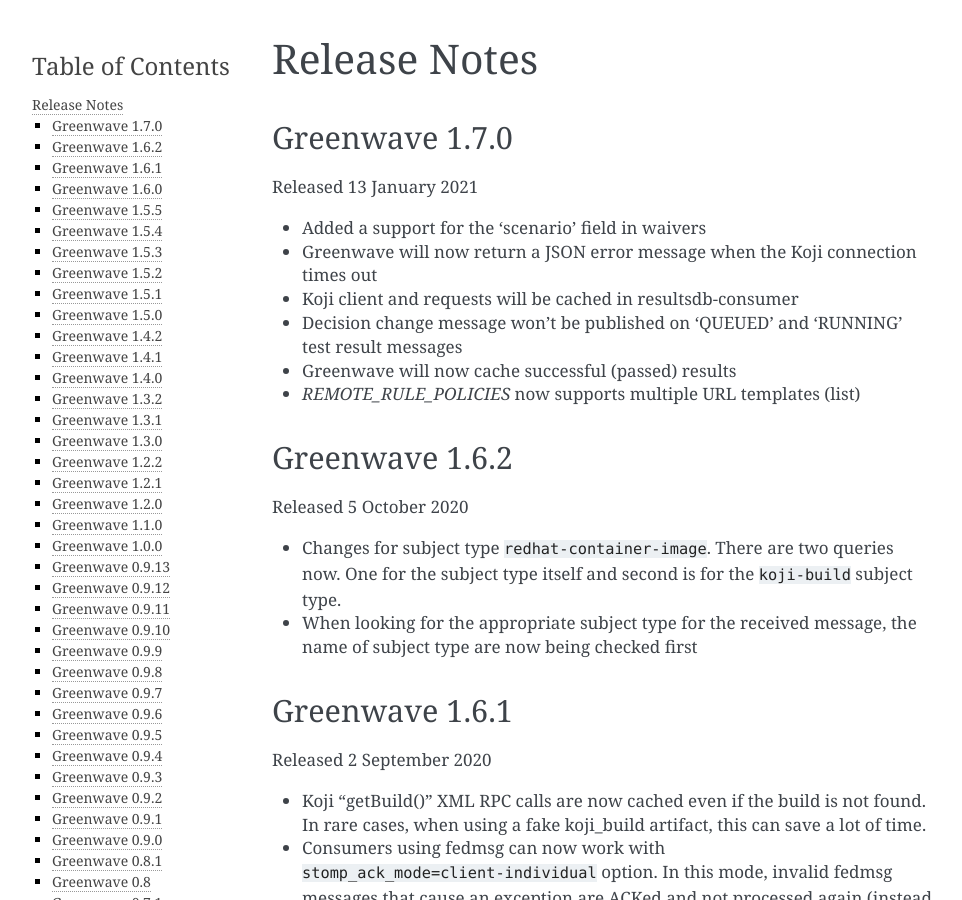
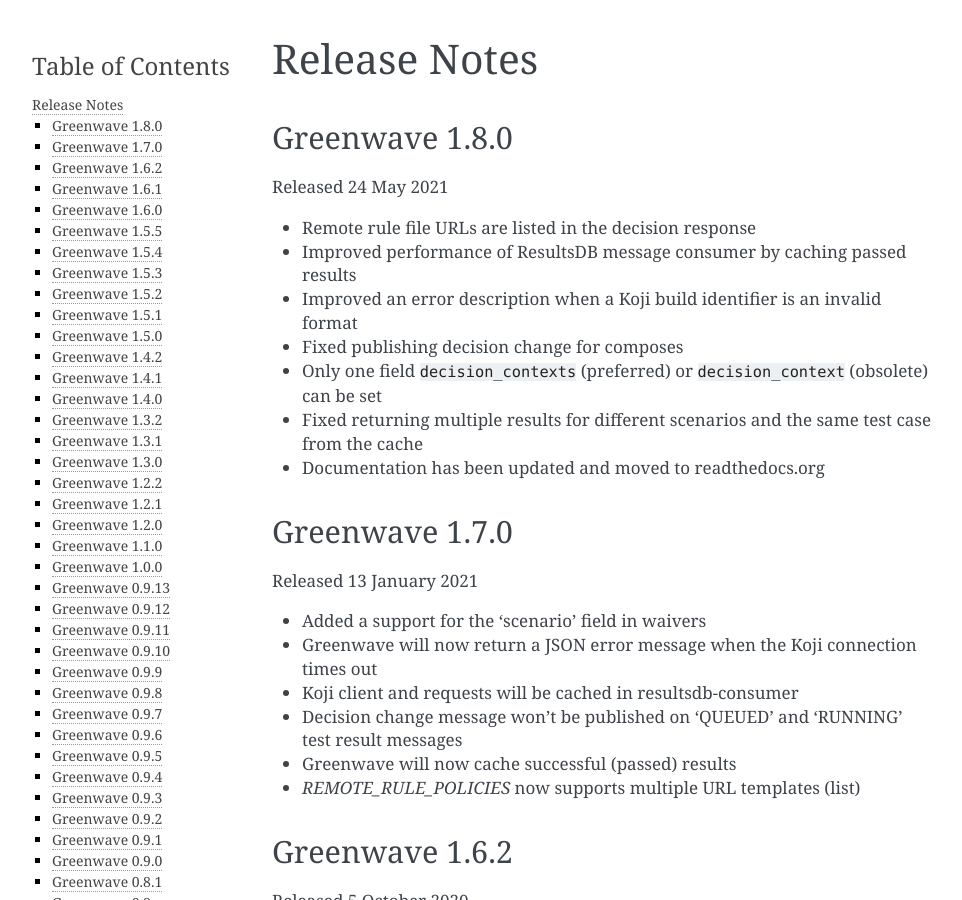
Before and after one commit to release-engineering/greenwave, a Sphinx documentation site: the page built from docs/release-notes.rst, in a window 1280 px wide and 900 px high. Shown: the whole window, without its empty margins (148-1110 px from the left). Built offline with Sphinx 7.4.7, drawn with Linux system fonts in a browser that asks for light colours; pages that are not in the unit, such as notebooks, are missing from menus.

Commit message:
Release notes for 1.8.0

```diff
--- a/docs/release-notes.rst
+++ b/docs/release-notes.rst
@@ -1,6 +1,20 @@
 =============
 Release Notes
 =============
+
+Greenwave 1.8.0
+===============
+
+Released 24 May 2021
+
+* Remote rule file URLs are listed in the decision response
+* Improved performance of ResultsDB message consumer by caching passed results
+* Improved an error description when a Koji build identifier is an invalid format
+* Fixed publishing decision change for composes
+* Only one field ``decision_contexts`` (preferred) or ``decision_context`` (obsolete) can be set
+* Fixed returning multiple results for different scenarios and the same test case from the cache
+* Documentation has been updated and moved to readthedocs.org
+
 
 Greenwave 1.7.0
 ===============
```
